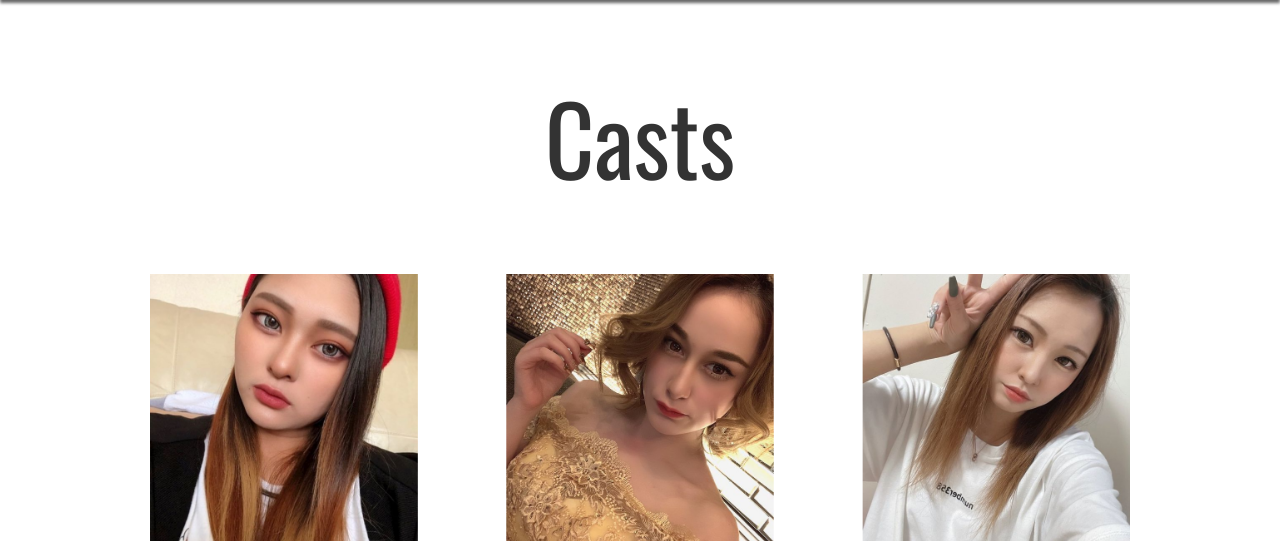
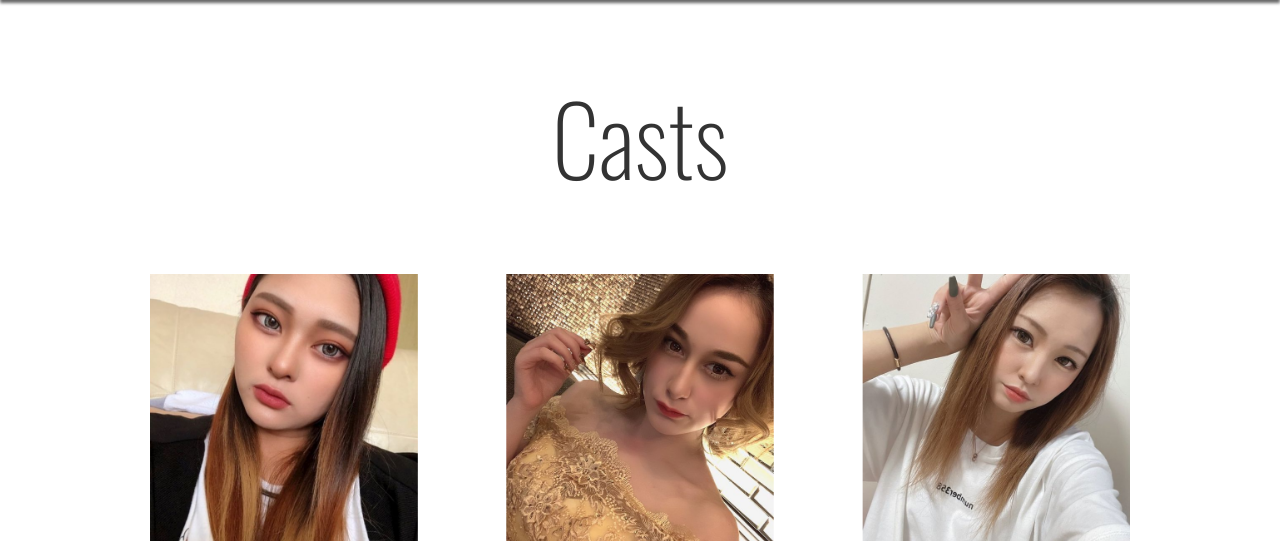
Before and after one commit to ttcksf/asist, a PHP site: page /archive-cast.html in a window 1280 px wide. Shown: the part 100-641 px from the top of the page. Run offline with PHP 8.4, Linux system fonts and the light colour scheme.

Commit message:
ページタイトルの太さを修正

```diff
--- a/css/_archive-cast.scss
+++ b/css/_archive-cast.scss
@@ -9,6 +9,7 @@
     color: $color-text;
     font-size: 96px;
     text-align: center;
+    font-weight: 200;
     @include mq(tab) {
         font-size: 64px;
     }
--- a/css/style.css
+++ b/css/style.css
@@ -1989,6 +1989,7 @@ textarea {
   color: #333;
   font-size: 96px;
   text-align: center;
+  font-weight: 200;
 }
 
 @media (min-width: 768px) and (max-width: 1024px) {
```
Also changed, not shown: 1 other file.
